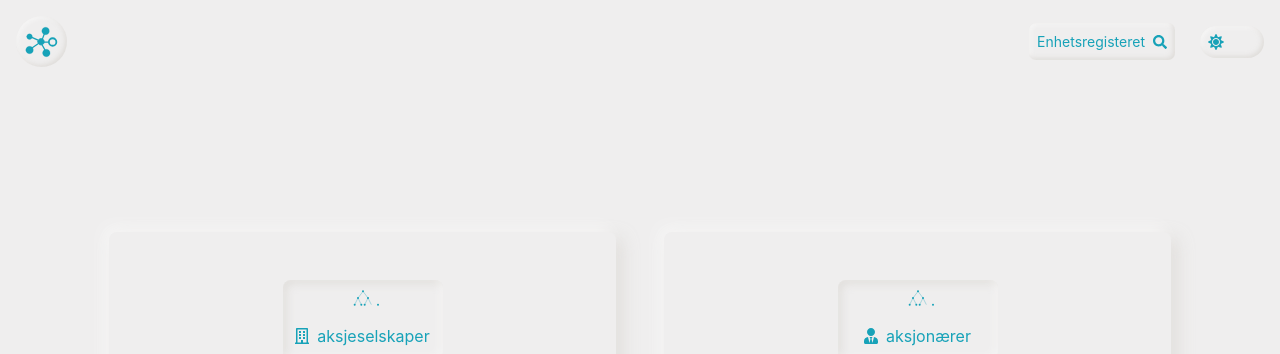
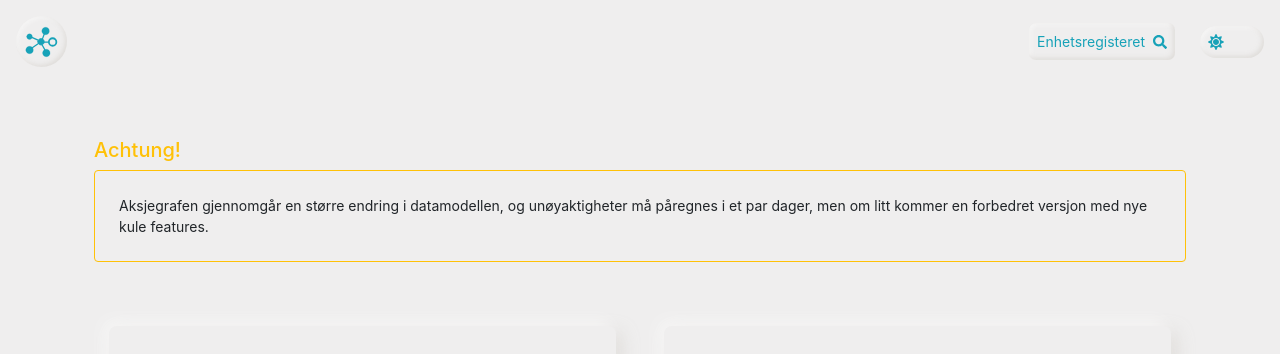
Before and after one commit to nilseng/aksjegrafen, a React (Create React App) app in the folder client/: page / in a window 1280 px wide. Shown: the top 354 px of the page. Built offline with nearby package versions, Linux system fonts and the light colour scheme; no server answers.

Commit message:
chore: disclaimer

```diff
--- a/client/src/components/Landing.tsx
+++ b/client/src/components/Landing.tsx
@@ -1,3 +1,4 @@
+import { Container } from "react-bootstrap";
 import { About } from "./About";
 import { Disclaimer } from "./Disclaimer";
 import { Heading } from "./Heading";
@@ -7,6 +8,13 @@ export const Landing = () => {
   return (
     <div className="w-100">
       <div className="d-flex flex-column justify-content-center" style={{ minHeight: "100%" }}>
+        <Container className="p-4">
+          <h5 className="text-warning">Achtung!</h5>
+          <p className="border border-warning rounded small p-4">
+            Aksjegrafen gjennomgår en større endring i datamodellen, og unøyaktigheter må påregnes i et par dager, men
+            om litt kommer en forbedret versjon med nye kule features.
+          </p>
+        </Container>
         <SearchView />
         <Heading />
       </div>
```
